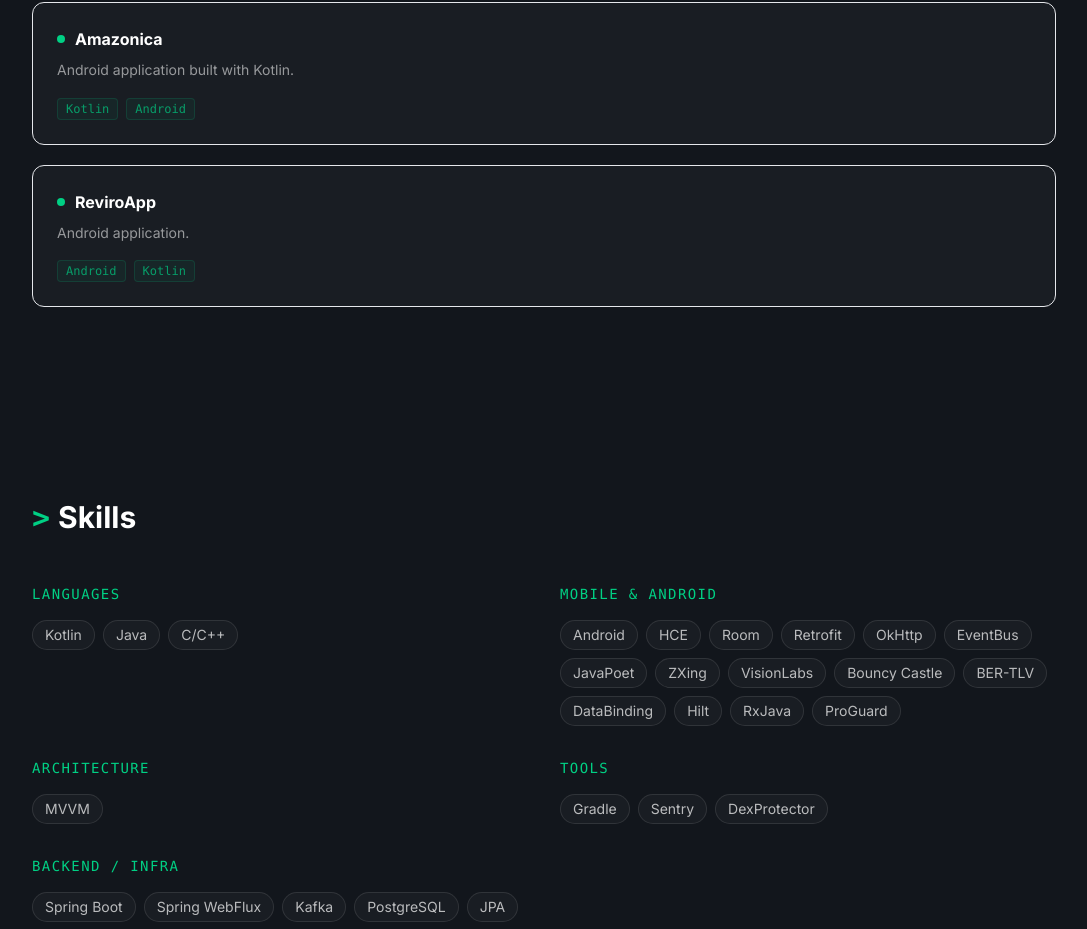
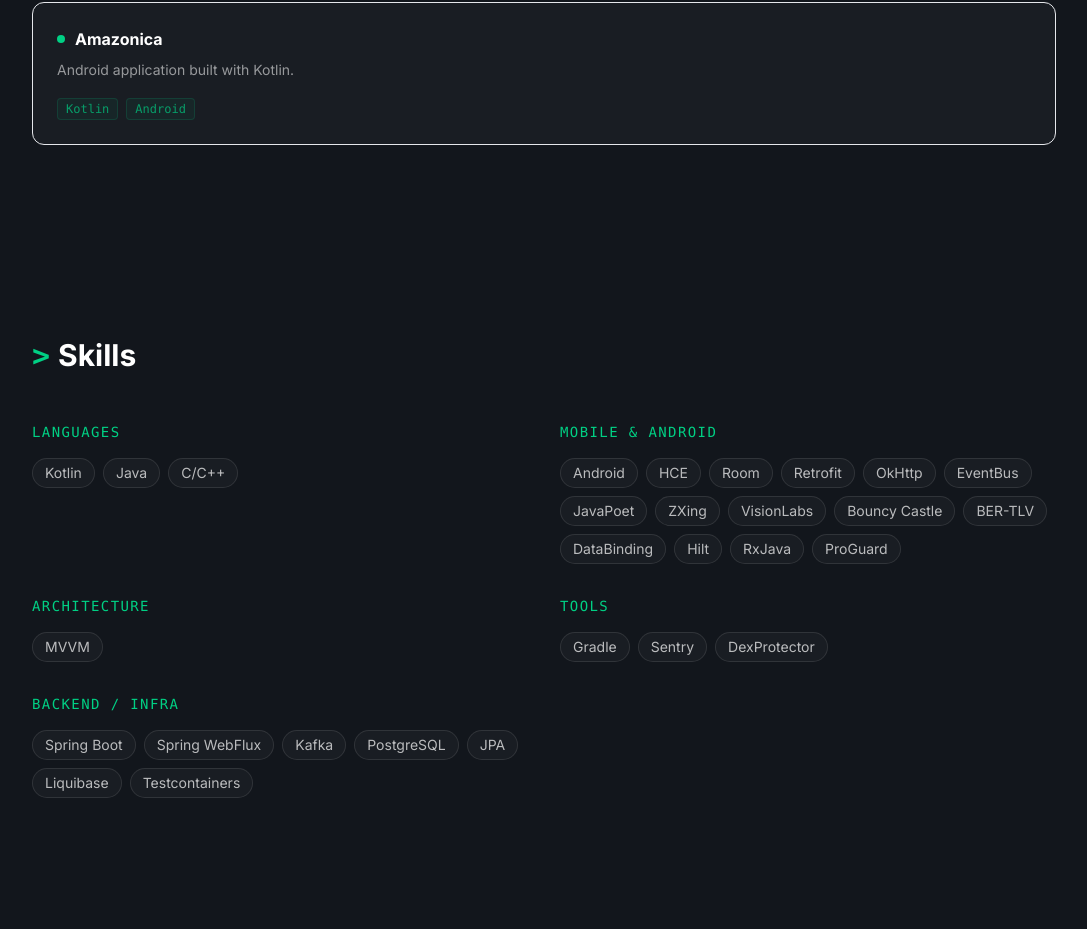
Before and after one commit to BargystV/portfolio, a Next.js app: page / in a window 1280 px wide. Shown: the part 4528-5457 px from the top of the page, without its empty margins (96-1183 px from the left). Built offline with nearby package versions, Linux system fonts and the light colour scheme.

Commit message:
Remove ReviroApp from portfolio
Co-Authored-By: Claude Sonnet 4.6 <noreply@anthropic.com>

```diff
--- a/content/workblocks.ts
+++ b/content/workblocks.ts
@@ -183,13 +183,6 @@ export const workBlocks: WorkBlock[] = [
         stack: ['Kotlin', 'Android'],
         githubUrl: 'https://github.com/BargystV/Amazonica',
       },
-      {
-        // Android-приложение ReviroApp (открытый репозиторий)
-        nameKey: 'proj_reviro_name',
-        descKey: 'proj_reviro_desc',
-        stack: ['Android', 'Kotlin'],
-        githubUrl: 'https://github.com/BargystV/ReviroApp',
-      },
     ],
   },
 ];
--- a/lib/i18n.ts
+++ b/lib/i18n.ts
@@ -106,10 +106,6 @@ export const translations = {
     proj_amazonica_name: 'Amazonica',
     proj_amazonica_desc:
       'Android application built with Kotlin.',
-
-    proj_reviro_name: 'ReviroApp',
-    proj_reviro_desc:
-      'Android application.',
 
     proj_aiagent_name: 'AI Personal Agent',
     proj_aiagent_desc:
@@ -243,10 +239,6 @@ export const translations = {
     proj_amazonica_desc:
       'Android-приложение на Kotlin.',
 
-    proj_reviro_name: 'ReviroApp',
-    proj_reviro_desc:
-      'Android-приложение.',
-
     proj_aiagent_name: 'AI Personal Agent',
     proj_aiagent_desc:
       'Автоматизированный AI-агент для управления личной жизнью: Notion Calendar, база данных покупок, фильмов, книг. Оркестрация через n8n, интеграция LLM для естественного языкового управления.',
```
